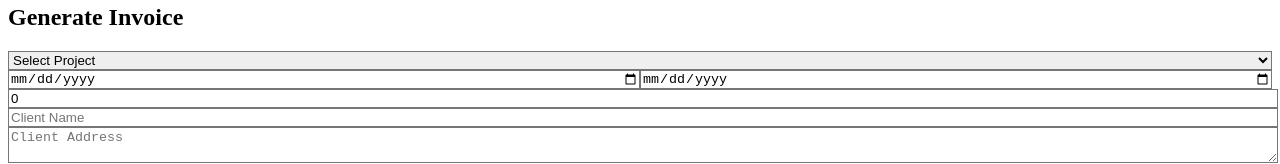
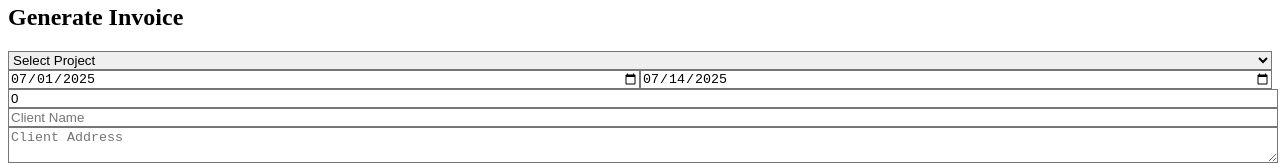
Before and after one commit to GinaHorch/sis-timetracker, a React (Vite) app: page / in a window 1280 px wide. Shown: the part 387-551 px from the top of the page. Built offline with nearby package versions, Linux system fonts and the light colour scheme.

Commit message:
Implement fortnightly auto-filled dates for invoices

```diff
--- a/src/components/InvoiceForm.jsx
+++ b/src/components/InvoiceForm.jsx
@@ -8,8 +8,16 @@ export default function InvoiceForm() {
   const [entries, setEntries] = useState([]);
 
   const [projectId, setProjectId] = useState('');
-  const [startDate, setStartDate] = useState('');
-  const [endDate, setEndDate] = useState('');
+
+  const today = new Date();
+  const defaultEnd = today.toISOString().slice(0, 10);
+
+  const defaultStartDate = new Date(today);
+  defaultStartDate.setDate(today.getDate() - 13); // Includes today as one of 14 days
+  const defaultStart = defaultStartDate.toISOString().slice(0, 10);
+
+  const [startDate, setStartDate] = useState(defaultStart);
+  const [endDate, setEndDate] = useState(defaultEnd);
 
   const [clientName, setClientName] = useState('');
   const [clientAddress, setClientAddress] = useState('');
```
